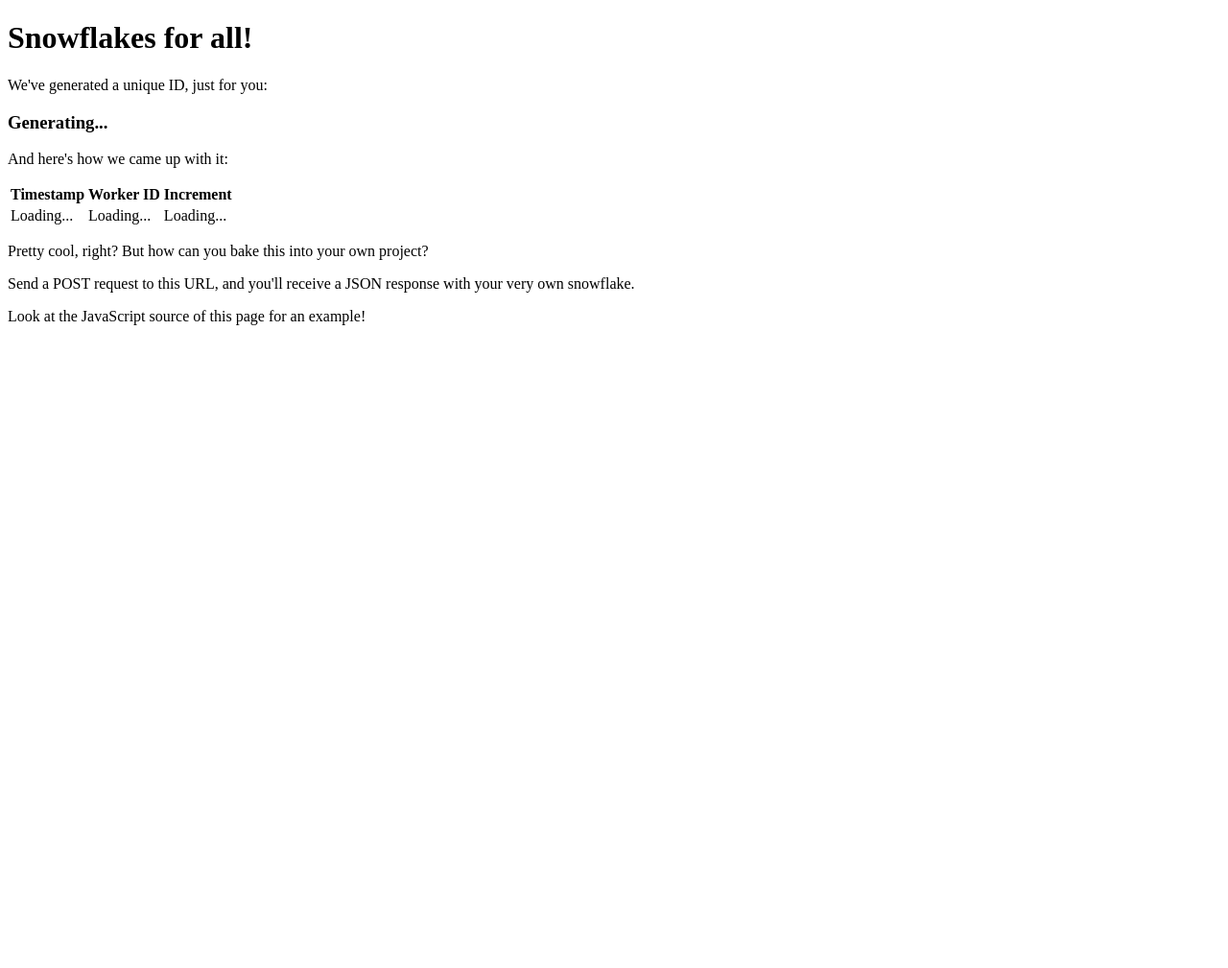
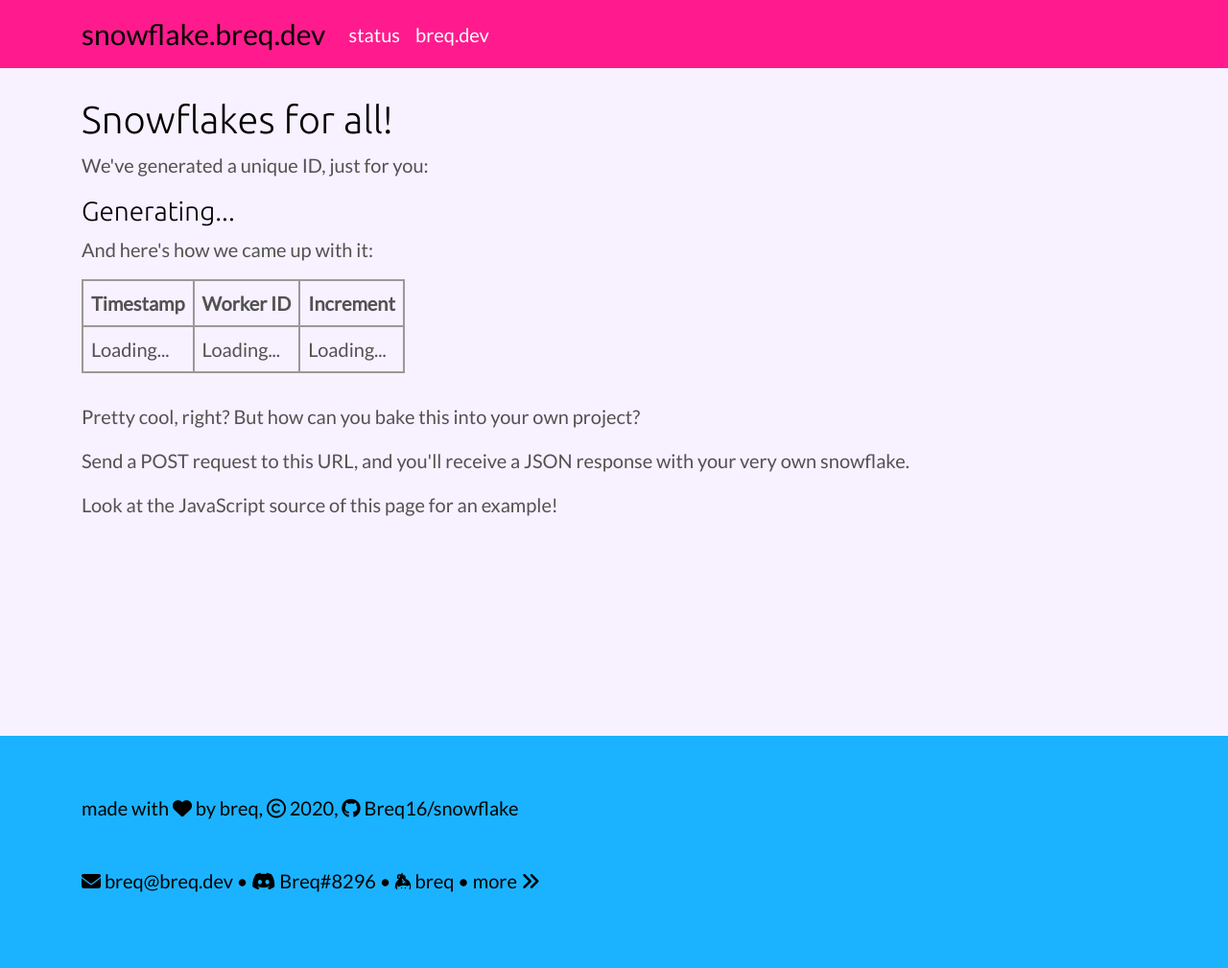
Before and after one commit to breqdev/snowflake, a Flask app: page / in a window 1280 px wide. Shown: the whole page at 96% size. Before the commit the page ends 339 px from the top, so only its background shows below. Run offline with Flask 2, Linux system fonts and the light colour scheme; data that the repository does not hold is empty; parts of the project's set-up code (start-up, migrations or seed data) failed here and were passed over; some libraries are stand-ins or nearby versions.

Commit message:
Add a better theme

```diff
--- /dev/null
+++ b/static/styles.css
@@ -0,0 +1,4 @@
+table, tbody, td, th {
+  border: 2px solid #999;
+  padding: 0.5rem;
+}
--- /dev/null
+++ b/static/theme.css
@@ -0,0 +1,192 @@
+.navbar { background-color: #FF1B8D; }
+
+a.nav-link[href] { color: #FFFFFF; }
+
+a.nav-link[href]:hover { color: #000000; }
+
+a.nav-active[href] { color: #000000; }
+
+a.navbar-brand[href] { color: #000000; font-size: 30px; }
+
+.navbar-toggler { color: #000000; border-style: solid; border-width: 2px; border-color: #000000; border-radius: 5px; }
+
+p.nav-separator { margin: 0 10px; }
+
+.tile-col { padding: 0; }
+
+.tile { position: relative; width: 100%; padding-bottom: 100%; cursor: pointer; }
+
+.tile img { max-height: none; position: absolute; padding: 20px; width: 100%; height: 100%; object-fit: cover; background-color: inherit; }
+
+.tile video { position: absolute; padding: 20px; width: 100%; height: 100%; object-fit: cover; }
+
+.tile .tile-tint { position: absolute; top: 20px; bottom: 20px; left: 20px; right: 20px; z-index: 1; opacity: 0.4; }
+
+.tile .tile-caption { position: absolute; top: 20px; left: 20px; right: 20px; padding: 20px; margin: 20px; z-index: 2; background-color: rgba(0, 0, 0, 0.7); color: #FFFFFF; }
+
+.tile .tile-caption h1 { color: #FFFFFF; }
+
+.tile .tile-caption p { color: #FFFFFF; }
+
+.tile .tile-cta { position: absolute; bottom: 20px; right: 20px; padding: 20px; margin: 20px; z-index: 2; color: #FFFFFF; background-color: rgba(0, 0, 0, 0.7); }
+
+.tile-link { display: block; }
+
+.tile-year { position: absolute; bottom: 20px; left: 20px; padding: 20px; margin: 20px; z-index: 2; color: #FFF; background-color: rgba(0, 0, 0, 0.7); }
+
+/* GitHub style for Pygments syntax highlighter, for use with Jekyll Courtesy of GitHub.com  src: https://github.com/aahan/pygments-github-style */
+.highlight pre, pre { background-color: #f8f8f8; border: 1px solid #ccc; padding: 6px 10px; border-radius: 3px; }
+
+.highlight .hll { background-color: #f8f8f8; border: 1px solid #ccc; padding: 6px 10px; border-radius: 3px; }
+
+.highlight .c { color: #999988; font-style: italic; }
+
+.highlight .err { color: #a61717; background-color: #e3d2d2; }
+
+.highlight .k, .highlight .o { font-weight: bold; }
+
+.highlight .cm { color: #999988; font-style: italic; }
+
+.highlight .cp { color: #999999; font-weight: bold; }
+
+.highlight .c1 { color: #999988; font-style: italic; }
+
+.highlight .cs { color: #999999; font-weight: bold; font-style: italic; }
+
+.highlight .gd { color: #000000; background-color: #ffdddd; }
+
+.highlight .gd .x { color: #000000; background-color: #ffaaaa; }
+
+.highlight .ge { font-style: italic; }
+
+.highlight .gr { color: #aa0000; }
+
+.highlight .gh { color: #999999; }
+
+.highlight .gi { color: #000000; background-color: #ddffdd; }
+
+.highlight .gi .x { color: #000000; background-color: #aaffaa; }
+
+.highlight .go { color: #888888; }
+
+.highlight .gp { color: #555555; }
+
+.highlight .gs { font-weight: bold; }
+
+.highlight .gu { color: #800080; font-weight: bold; }
+
+.highlight .gt { color: #aa0000; }
+
+.highlight .kc, .highlight .kd, .highlight .kn, .highlight .kp, .highlight .kr { font-weight: bold; }
+
+.highlight .kt { color: #445588; font-weight: bold; }
+
+.highlight .m { color: #009999; }
+
+.highlight .s { color: #dd1144; }
+
+.highlight .n { color: #333333; }
+
+.highlight .na { color: teal; }
+
+.highlight .nb { color: #0086b3; }
+
+.highlight .nc { color: #445588; font-weight: bold; }
+
+.highlight .no { color: teal; }
+
+.highlight .ni { color: purple; }
+
+.highlight .ne, .highlight .nf { color: #990000; font-weight: bold; }
+
+.highlight .nn { color: #555555; }
+
+.highlight .nt { color: navy; }
+
+.highlight .nv { color: teal; }
+
+.highlight .ow { font-weight: bold; }
+
+.highlight .w { color: #bbbbbb; }
+
+.highlight .mf, .highlight .mh, .highlight .mi, .highlight .mo { color: #009999; }
+
+.highlight .sb, .highlight .sc, .highlight .sd, .highlight .s2, .highlight .se, .highlight .sh, .highlight .si, .highlight .sx { color: #dd1144; }
+
+.highlight .sr { color: #009926; }
+
+.highlight .s1 { color: #dd1144; }
+
+.highlight .ss { color: #990073; }
+
+.highlight .bp { color: #999999; }
+
+.highlight .vc, .highlight .vg, .highlight .vi { color: teal; }
+
+.highlight .il { color: #009999; }
+
+.highlight .gc { color: #999; background-color: #EAF2F5; }
+
+body { font-family: 'Lato', sans-serif; font-size: 20px; color: #525252; background-color: #F8F1FF; }
+
+h1, h2, h3, h4, h5, h6 { color: #000000; font-family: 'Ubuntu', sans-serif; }
+
+a { color: #1BB3FF; }
+
+a:hover { color: #1BB3FF; }
+
+a.block-link:hover { text-decoration: none; }
+
+p, ul, ol { color: #525252; }
+
+strong, em { color: #1BB3FF; }
+
+hr { margin-top: 40px; margin-bottom: 20px; border: 1px solid #525252; }
+
+blockquote { margin: 40px 10px; color: #FFFFFF; font-style: italic; font-weight: bold; }
+
+.center { text-align: center; }
+
+.bordered-box { padding: 10px; margin-top: 20px; margin-bottom: 20px; border-style: solid; border-width: 2px; border-color: #FF1B8D; border-radius: 5px; }
+
+.footer { background-color: #1BB3FF; }
+
+.footer p, .footer a { color: #000000; }
+
+.page img { display: block; margin-left: auto; margin-right: auto; }
+
+@media only screen and (max-width: 992px) { .card-columns.index-cards { column-count: 1; } }
+
+@media only screen and (min-width: 992px) { .card-columns.index-cards { column-count: 2; } }
+
+@media only screen and (min-width: 1200px) { .card-columns.index-cards { column-count: 3; } }
+
+.btn { background-color: #1BB3FF; }
+
+.btn-xl { padding: 15px 30px; font-size: 36px; border-radius: 15px; }
+
+.showcase-title h1 { font-size: 72px; }
+
+.caption { text-align: center; margin-top: 1rem; color: #525252; }
+
+.small-img { max-width: 200px; max-height: 200px; }
+
+img { object-fit: contain; max-height: 600px; }
+
+img:not(.actual-size) { width: 100%; }
+
+img.actual-size { margin-left: auto; margin-right: auto; display: block; margin-bottom: 10px; }
+
+.halfwidth-left img { width: 50%; max-height: 400px; float: left; }
+
+.halfwidth-right img { width: 50%; max-height: 400px; float: right; }
+
+.iframe-container { position: relative; padding-bottom: 56.25%; /* 16:9 */ padding-top: 25px; height: 0; }
+
+.iframe-container iframe { position: absolute; top: 0; left: 0; width: 100%; height: 100%; }
+
+.contact-badge { text-align: center; margin-bottom: 20px; border: 2px solid #FF1B8D; border-radius: 5px; padding-top: 10px; padding-bottom: 5px; }
+
+.contact-badge h1 { font-size: 48px; }
+
+.contact-badge h2 { font-size: 24px; }
--- /dev/null
+++ b/templates/base.html
@@ -0,0 +1,117 @@
+<!DOCTYPE html>
+<html lang="en">
+<head>
+    <meta charset="UTF-8" />
+
+    <!-- mobile -->
+    <meta name="viewport" content="width=device-width, initial-scale=1" />
+
+    <!-- favicon -->
+    <link rel="apple-touch-icon" sizes="180x180" href="/assets/icons/apple-touch-icon.png" />
+    <link rel="icon" type="image/png" sizes="32x32" href="/assets/icons/favicon-32x32.png" />
+    <link rel="icon" type="image/png" sizes="16x16" href="/assets/icons/favicon-16x16.png" />
+    <link rel="manifest" href="/assets/icons/site.webmanifest" />
+    <link rel="shortcut icon" href="/assets/icons/favicon.ico" />
+    <meta name="msapplication-config" content="/assets/icons/browserconfig.xml" />
+
+    <!-- bootstrap -->
+    <link rel="stylesheet" href="https://stackpath.bootstrapcdn.com/bootstrap/4.4.1/css/bootstrap.min.css" integrity="sha384-Vkoo8x4CGsO3+Hhxv8T/Q5PaXtkKtu6ug5TOeNV6gBiFeWPGFN9MuhOf23Q9Ifjh" crossorigin="anonymous" />
+    <script src="https://code.jquery.com/jquery-3.4.1.slim.min.js" integrity="sha384-J6qa4849blE2+poT4WnyKhv5vZF5SrPo0iEjwBvKU7imGFAV0wwj1yYfoRSJoZ+n" crossorigin="anonymous"></script>
+    <script src="https://cdn.jsdelivr.net/npm/popper.js@1.16.0/dist/umd/popper.min.js" integrity="sha384-Q6E9RHvbIyZFJoft+2mJbHaEWldlvI9IOYy5n3zV9zzTtmI3UksdQRVvoxMfooAo" crossorigin="anonymous"></script>
+    <script src="https://stackpath.bootstrapcdn.com/bootstrap/4.4.1/js/bootstrap.min.js" integrity="sha384-wfSDF2E50Y2D1uUdj0O3uMBJnjuUD4Ih7YwaYd1iqfktj0Uod8GCExl3Og8ifwB6" crossorigin="anonymous"></script>
+
+    <!-- fontawesome -->
+    <script src="https://kit.fontawesome.com/69d45d8e8c.js" crossorigin="anonymous"></script>
+
+    <!-- google fonts -->
+    <link href="https://fonts.googleapis.com/css2?family=Ubuntu:wght@300&display=swap" rel="stylesheet" />
+    <link href="https://fonts.googleapis.com/css2?family=Lato&display=swap" rel="stylesheet" />
+
+    <!-- site-specific -->
+    <link rel="stylesheet" href="/static/styles.css" />
+    <link rel="stylesheet" href="/static/theme.css" />
+
+
+    <title>Snowflakes by Breq</title>
+
+</head>
+
+<body>
+
+    <div class="navbar sticky-top navbar-expand-lg">
+        <div class="container">
+            <a class="navbar-brand" href="/">snowflake.breq.dev</a>
+            <button class="navbar-toggler" type="button" data-toggle="collapse"
+            data-target="#navbarNav" aria-controls="navbarNav" aria-expanded="false" aria-label="Toggle navigation">
+            <span class="fas fa-hamburger"></span> <!-- haha, hamburger menu -->
+        </button>
+        <div class="collapse navbar-collapse" id="navbarNav">
+            <ul class="navbar-nav">
+                <li class="nav-item">
+                    <a class="nav-link" href="https://s.breq.dev/786576827">status</a>
+                </li>
+                <li class="nav-item">
+                    <a class="nav-link" href="https://breq.dev/">breq.dev</a>
+                </li>
+            </ul>
+        </div>
+    </div>
+</div>
+
+
+<div class="container page">
+    <br>
+    {% block content %}
+    {% endblock %}
+    <br>
+</div>
+
+
+
+<div class="footer">
+    <div class="container">
+        <br>
+        <br>
+        <p>
+            made with <i class="fas fa-heart" aria-hidden="true"></i>
+            <span class="sr-only">love</span> by breq,
+
+            <i class="far fa-copyright" aria-hidden="true"></i>
+            <span class="sr-only">copyright</span> 2020,
+
+            <i class="fab fa-github" aria-hidden="true"></i>
+            <span class="sr-only">github</span>
+            <a href="https://github.com/Breq16/snowflake" target="_blank">Breq16/snowflake</a>
+        </p>
+        <br>
+        <p>
+
+            <i class="fas fa-envelope" aria-hidden="true"></i>
+            <span class="sr-only">email</span>
+
+            <a href="mailto:breq@breq.dev" target="_blank">breq@breq.dev</a>
+
+            •
+
+            <i class="fab fa-discord" aria-hidden="true"></i>
+            <span class="sr-only">discord</span>
+
+            <span>Breq#8296</span>
+
+            •
+
+            <i class="fab fa-keybase" aria-hidden="true"></i>
+            <span class="sr-only">keybase</span>
+
+            <a href="https://keybase.io/breq" target="_blank">breq</a>
+
+            •
+
+
+            <a href="https://breq.dev/contact" target="_blank">more
+                <i class="fas fa-angle-double-right" aria-hidden="true"></i></a>
+            </p>
+            <br>
+            <br>
+        </div>
+    </div>
--- a/templates/index.html
+++ b/templates/index.html
@@ -1,8 +1,6 @@
-<!DOCTYPE html>
-<html lang="en">
-<head>
-    <title>Snowflakes for all!</title>
+{% extends "base.html" %}
 
+{% block content %}
 <script type="text/javascript">
     function update_snowflake(data) {
         snowflake_int = BigInt(data["snowflake_str"])
@@ -32,8 +30,6 @@
     }
 </script>
 
-</head>
-<body>
 <h1>Snowflakes for all!</h1>
 <p>We've generated a unique ID, just for you:</p>
 <h3 id="snowflake">Generating...</h3>
@@ -50,8 +46,11 @@
         <td id="increment">Loading...</td>
     </tr>
 </table>
+<br>
 <p>Pretty cool, right? But how can you bake this into your own project?</p>
 <p>Send a POST request to this URL, and you'll receive a JSON response with your very own snowflake.</p>
 <p>Look at the JavaScript source of this page for an example!</p>
-</body>
-</html>
+
+<br><br><br><br><br><br>
+
+{% endblock %}
```
Lines whose indentation alone changed are shown as unchanged.
